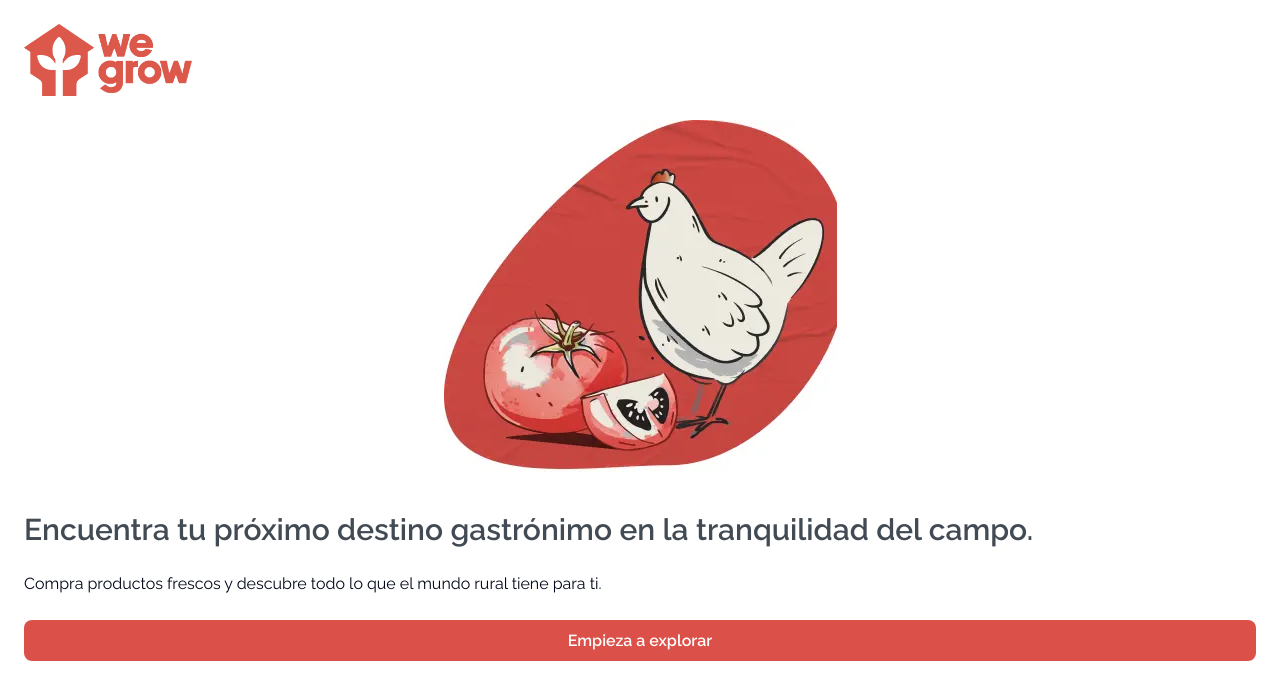
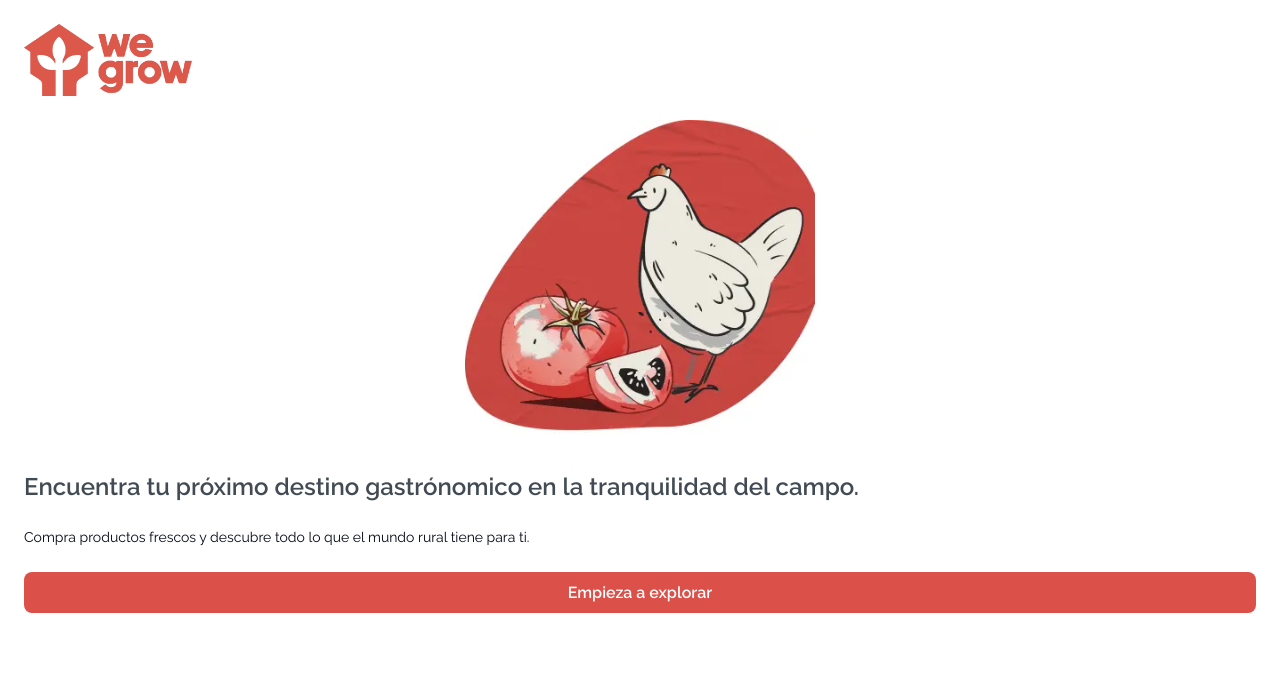
Before and after one commit to ecaleb97/hack4good, a Next.js app: page / in a window 1280 px wide. Shown: the top 700 px of the page. Built offline with nearby package versions, Linux system fonts and the light colour scheme.

Commit message:
Refactor code: Remove unused imports and update image styling

```diff
--- a/app/(routes)/create-route/page.tsx
+++ b/app/(routes)/create-route/page.tsx
@@ -1,7 +1,5 @@
 import { Footer } from "@/components/footer/footer"
 import { raleway } from "@/components/ui/fonts"
-import Image from "next/image"
-import map2 from "@/app/assets/images/map2.png"
 import { Search } from "@/components/search/search"
 import { MiniCard } from "@/components/card/mini-card"
 import MapComponent from "@/components/map/Map"
--- a/app/page.tsx
+++ b/app/page.tsx
@@ -20,17 +20,17 @@ export default function Presentation() {
         <Image
           src={mainImage}
           alt="Gallinitas"
-          className="object-cover"
+          className="object-cover max-w-[350px]"
           priority
         />
       </div>
 
-      <h1 className={`text-3xl text-[#424B54]
+      <h1 className={`text-2xl text-[#424B54]
       ${raleway.className} font-semibold p-6`}>
         Encuentra tu próximo destino
-        gastrónimo en la tranquilidad del campo.
+        gastrónomico en la tranquilidad del campo.
       </h1>
-      <p className={`${raleway.className} font-light
+      <p className={`${raleway.className} text-[14px] font-light
       px-6`}>
         Compra productos frescos y descubre
         todo lo que el mundo rural tiene para ti.
```
